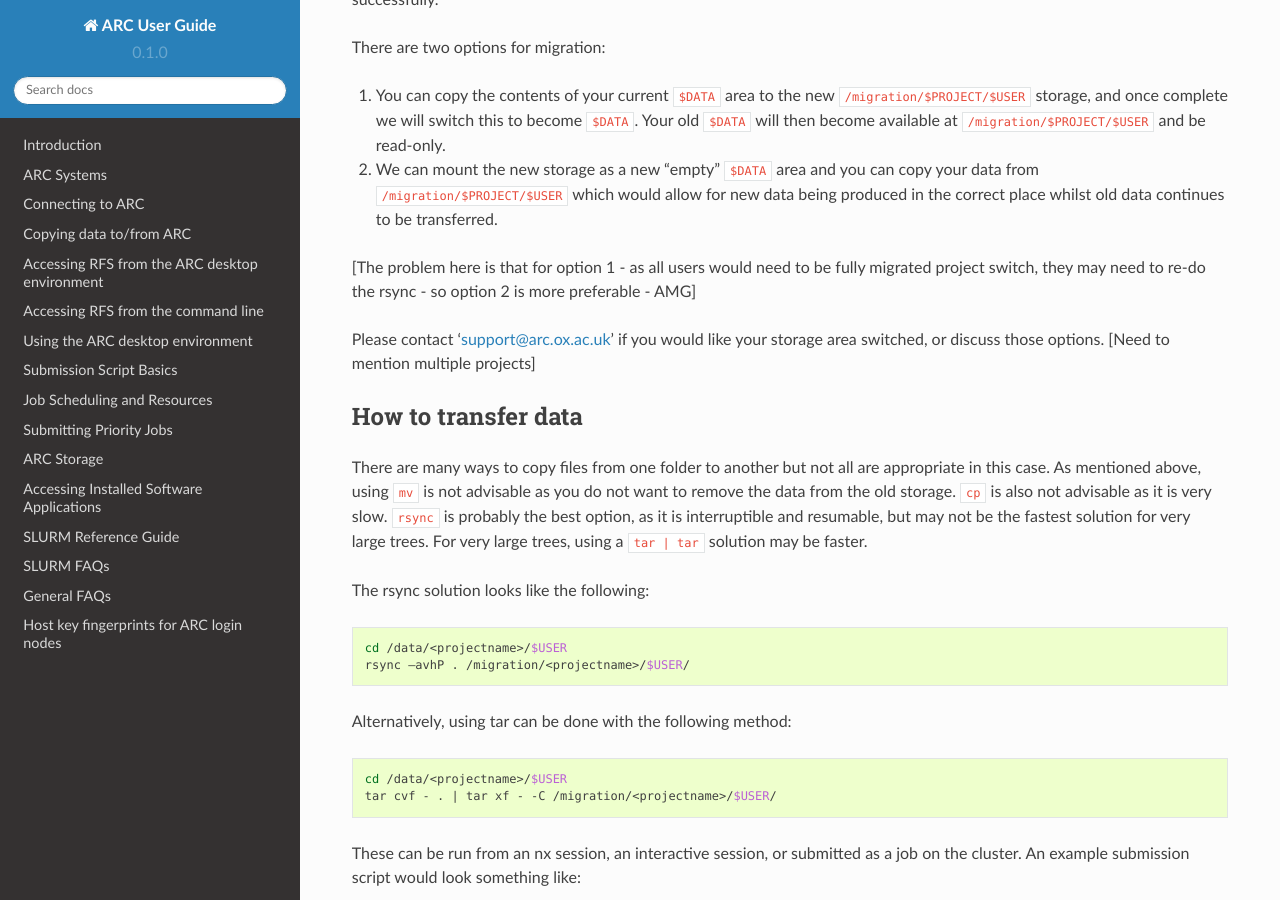
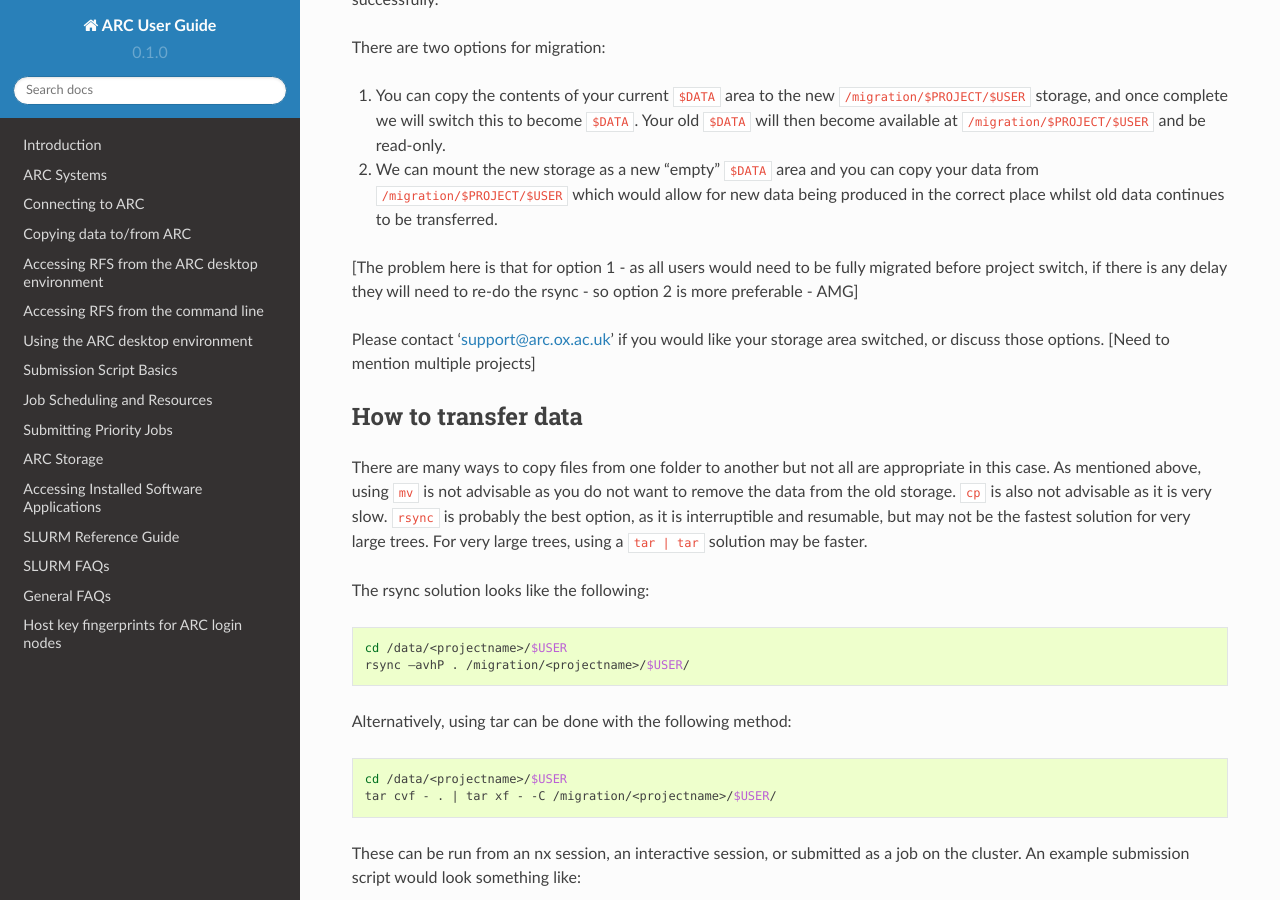
Before and after one commit to tina-friedrich/arc-user-guide, a Sphinx documentation site: the page built from docs/source/arc-storage-migration.rst, in a window 1280 px wide and 900 px high, scrolled down 673 px. Built offline with Sphinx 7.4.7 and the Read the Docs theme 2.0.0, drawn with Linux system fonts in a browser that asks for light colours.

Commit message:
Update arc-storage-migration.rst

```diff
--- a/docs/source/arc-storage-migration.rst
+++ b/docs/source/arc-storage-migration.rst
@@ -22,7 +22,7 @@ There are two options for migration:
 
 2) We can mount the new storage as a new "empty" ``$DATA`` area and you can copy your data from ``/migration/$PROJECT/$USER`` which would allow for new data being produced in the correct place whilst old data continues to be transferred.
 
-[The problem here is that for option 1 - as all users would need to be fully migrated project switch, they may need to re-do the rsync - so option 2 is more preferable - AMG]
+[The problem here is that for option 1 - as all users would need to be fully migrated before project switch, if there is any delay they will need to re-do the rsync - so option 2 is more preferable - AMG]
 
 Please contact ‘support@arc.ox.ac.uk’ if you would like your storage area switched, or discuss those options. [Need to mention multiple projects]
 
```
